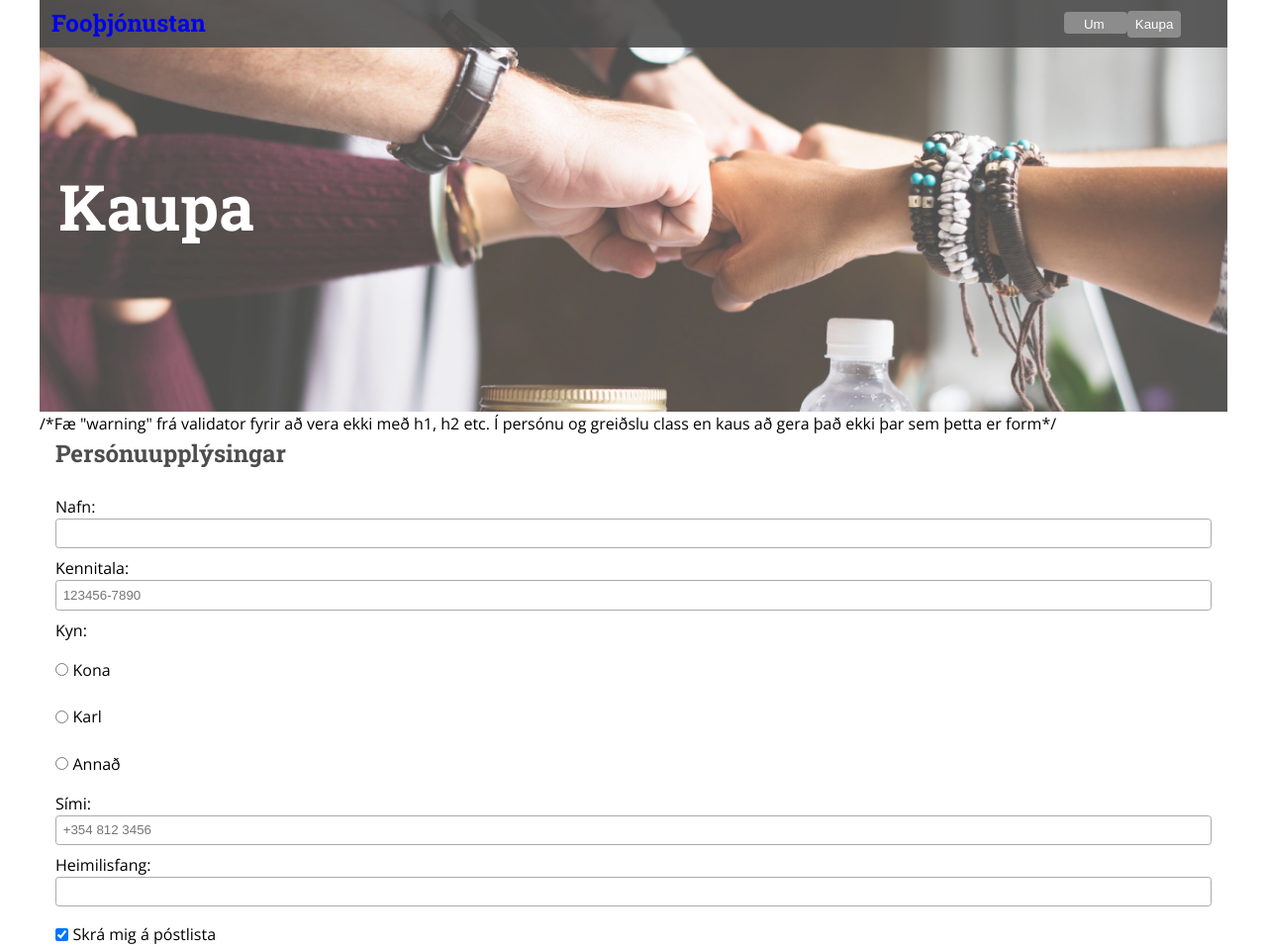
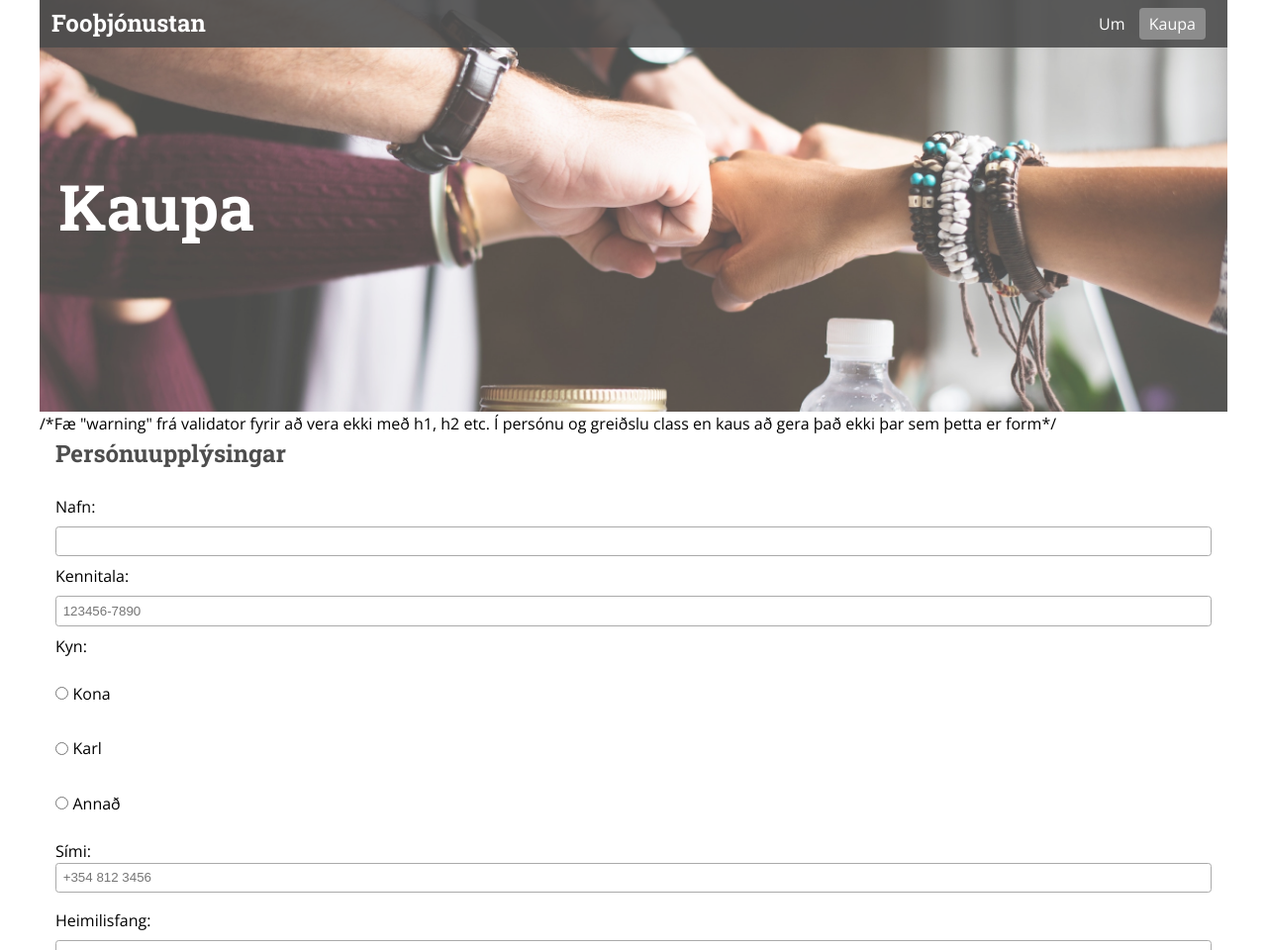
Before and after one commit to aheimdal/stora-verkefni1, a website: page kaupa.html in a window 1280 px wide. Shown: the top 960 px of the page at 99% size. Drawn offline with nearby package versions, Linux system fonts and the light colour scheme.

Commit message:
Linkar allir í lagi

```diff
--- a/kaupa.html
+++ b/kaupa.html
@@ -9,25 +9,15 @@
     <link rel="stylesheet" href="styles.css">
     <link rel="stylesheet" href="grid.css">
     </head>
-
-
-
-
   <body>
-    <nav>
-      <div class="headbar">
-        <a href="index.html">
-          <p class="headbar__text">Fooþjónustan</p>
-        </a>
-        <div class="headbar__buttons">
-          <a href="um.html">
-            <button class="headbar__buttonum">Um</button>
-          </a>
-          <button class="headbar__buttonkaupa">Kaupa</button>
-        </div>
-      </div>
-    </nav>
-
+    <div class="headbar">
+      <a href="index.html" class="headbar__text">Fooþjónustan</a>
+      <div class="headbar__buttons">
+        <a href="um.html" class="headbar__buttonum">Um</a>
+        <a href="kaupa.html" class="headbar__buttonkaupa">Kaupa</a>
+    </div>
+    </div>
+    <main>
     <header>
       <div class="header__b">
         <h1>Kaupa</h1>
--- a/styles.css
+++ b/styles.css
@@ -93,13 +93,16 @@ main {
     font-family: 'Roboto Slab', serif;
     float: left;
     display: inline-block;
+    color: rgba(255, 255, 255,1);
+    text-decoration: none;
   }
   .headbar__buttons {
-    width: 15%;
+    height: 50px;
+    width: 10%;
     position: absolute;
     right: 0px;
     margin-right: 1em;
-    padding-top: 0.5em;
+    padding-top: 0.75em;
     text-align: center;
   }
   .headbar__buttonum {
@@ -107,6 +110,7 @@ main {
     color: rgba(255, 255, 255, 1);
     border: rgba(0, 0, 0, 1);
     border-radius: 4px;
+    padding-right: 10px;
     text-decoration: none;
     width: 4.5em;
     height: 2.5em;
@@ -119,22 +123,14 @@ main {
     color: rgba(255, 255, 255, 1);
     border: rgba(128, 128, 128, 1);
     border-radius: 4px;
+    padding: 5px 10px;
+    text-align: center;
     text-decoration: none;
-    width: 4em;
-    height: 2em;
   }
   .headbar__buttonkaupa:hover {
     cursor: pointer;
   }
-  .headbar__buttons a {
-    background-color: rgba(140, 140, 140, 1);
-    color: rgba(255, 255, 255, 1);
-    border: rgba(128, 128, 128, 1);
-    border-radius: 4px;
-    text-decoration: none;
-    width: 4.5em;
-    height: 2.5em;
-  }
+
 
 /*header cover*/
 .headermynd {
@@ -174,14 +170,14 @@ main {
    animation-delay: 2s;
 }
 
-.headermynd__button {
+a.headermynd__button {
     background-color: rgba(89, 89, 89, 1);
     border: 1px solid rgba(89, 89, 89, 1);
     border-radius: 3px;
     color: rgba(238, 238, 238, 1);
-    height: 60px;
-    width: 120px;
     font-size: 28px;
+    text-decoration: none;
+    padding: 10px 25px;
     opacity: 0;
     animation: fadein ease-in 1;
     animation-fill-mode: forwards;
@@ -361,10 +357,10 @@ main {
    color: rgba(255, 255, 255, 1);
    border: 1px solid rgba(89, 89, 89, 1);
    border-radius: 3px;
-   height: 60px;
+   padding: 10px 80px;
    font-size: 2em;
-   width: 250px;
    text-align: center;
+   text-decoration: none;
   }
 
   .bida__button:hover {
@@ -455,20 +451,12 @@ legend {
 select {
   background-color: rgba(250, 250, 250, 1);
 }
-/******************************************************************************/
 input, label {
   display: inline-block;
   padding-top: 0.5em;
-<<<<<<< HEAD
   padding-bottom: 0.5em;
   width: 100%;
-=======
-  padding-bottom: 1em;
-  width: 100%;
-
->>>>>>> 1fc8ffc1b39cbf53cd45c1f41128c323f8e7cff4
 }
-/*********************************************************************************/
 .radio input {
   width: 1em;
   margin-top: 1em;
```
Also changed, not shown: index.html (+5 -10 lines), um.html (+6 -14 lines).
